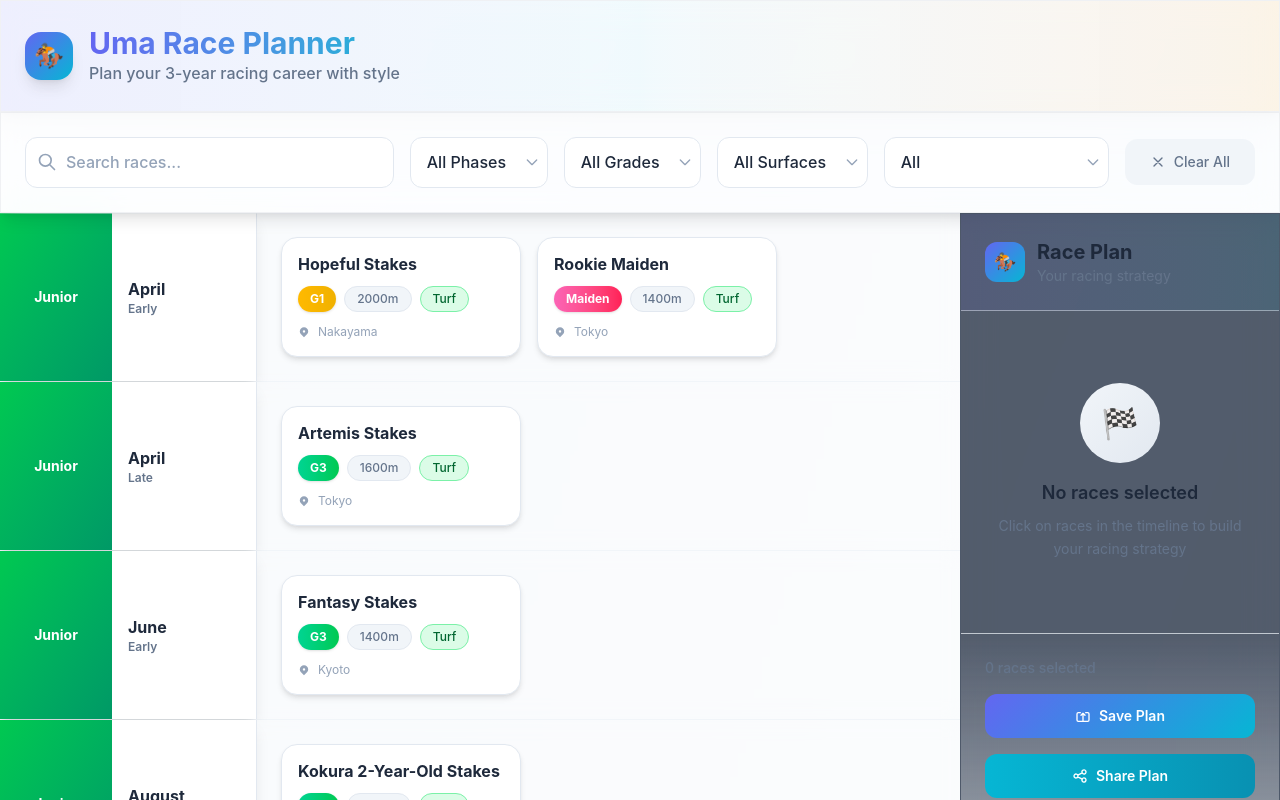
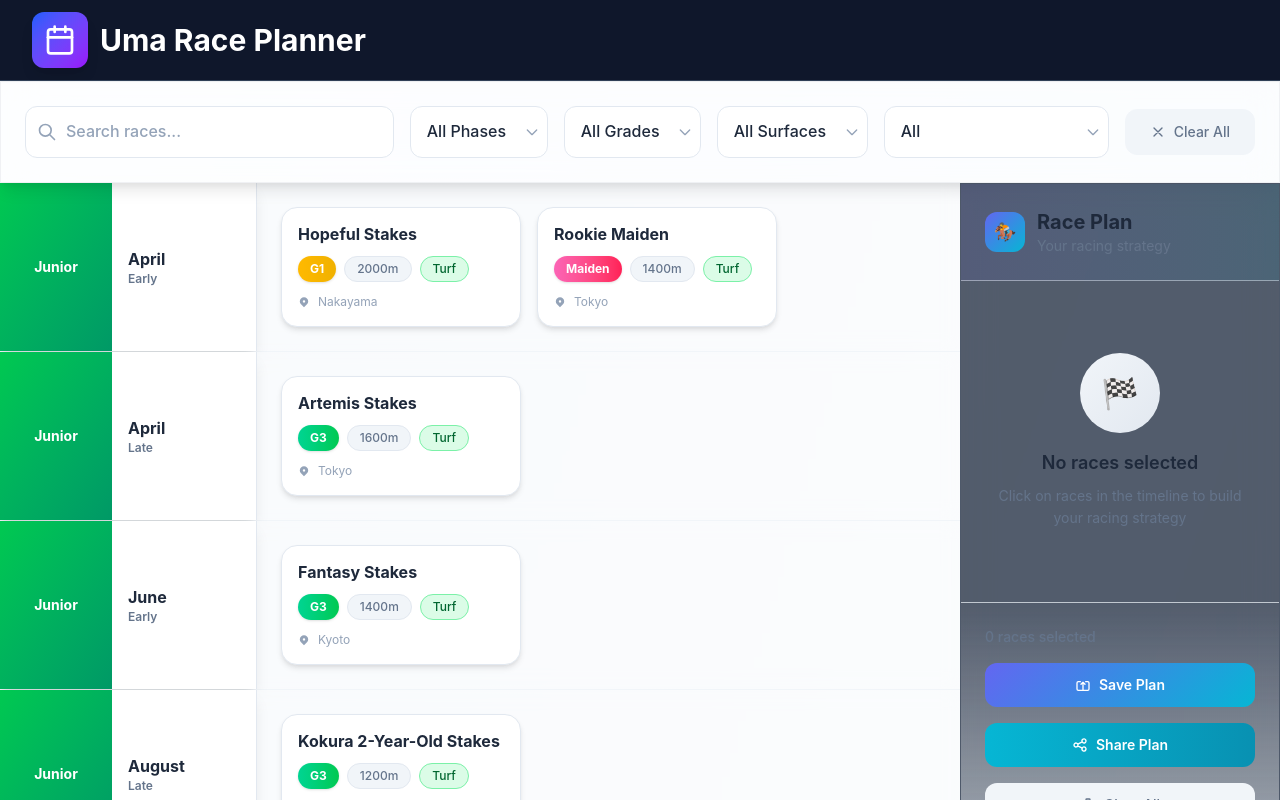
Before and after one commit to haruyuki/umadata, a Next.js app: page / in a window 1280 px wide. Shown: the top 800 px of the page. Built offline with nearby package versions, Linux system fonts and the light colour scheme.

Commit message:
:lipstick: Conform header design with other sites

```diff
--- a/app/page.tsx
+++ b/app/page.tsx
@@ -1,6 +1,8 @@
 'use client';
 
 import { useState, useEffect, useCallback } from 'react';
+import { motion } from 'framer-motion';
+import { Calendar } from 'lucide-react';
 import FilterBar from './components/FilterBar';
 import TimelineList from './components/TimelineList';
 import PlanSidebar from './components/PlanSidebar';
@@ -82,14 +84,12 @@ export default function Home() {
       const isSelected = prev.selectedRaces.some(selected => selected.id === race.id);
 
       if (isSelected) {
-        // Remove race and update sequence numbers
         const newSelected = prev.selectedRaces
           .filter(selected => selected.id !== race.id)
           .map((race, index) => ({ ...race, sequenceNumber: index + 1 }));
 
         return { ...prev, selectedRaces: newSelected };
       } else {
-        // Add race with next sequence number
         const newSelected = [...prev.selectedRaces, {
           ...race,
           sequenceNumber: prev.selectedRaces.length + 1
@@ -115,8 +115,6 @@ export default function Home() {
   };
 
   const handleSavePlan = () => {
-    // Already auto-saved to localStorage
-    // Show modern toast notification
     const toast = document.createElement('div');
     toast.className = 'fixed top-4 right-4 z-50 bg-success text-white px-6 py-3 rounded-xl shadow-lg';
     toast.textContent = '✅ Plan saved successfully!';
@@ -135,14 +133,12 @@ export default function Home() {
     const url = `${window.location.origin}${window.location.pathname}?plan=${encoded}`;
 
     navigator.clipboard.writeText(url).then(() => {
-      // Show modern toast notification
       const toast = document.createElement('div');
       toast.className = 'fixed top-4 right-4 z-50 bg-accent text-white px-6 py-3 rounded-xl shadow-lg';
       toast.textContent = '🔗 Plan URL copied to clipboard!';
       document.body.appendChild(toast);
       setTimeout(() => document.body.removeChild(toast), 3000);
     }).catch(() => {
-      // Fallback for older browsers
       const textArea = document.createElement('textarea');
       textArea.value = url;
       document.body.appendChild(textArea);
@@ -175,20 +171,16 @@ export default function Home() {
 
   return (
     <div className="min-h-screen bg-gradient-to-br from-background via-surface-secondary to-background flex flex-col" onMouseMove={handleMouseMove}>
-      {/* Modern Header */}
-      <header className="glass card-shadow-lg border-0 relative overflow-hidden">
-        <div className="absolute inset-0 bg-gradient-to-r from-primary/10 via-accent/5 to-secondary/10"></div>
-        <div className="relative max-w-7xl mx-auto px-6 py-6">
+      {/* Updated Header to match reference design */}
+      <header className="border-b border-slate-700 bg-slate-900 shadow-sm backdrop-blur-sm">
+        <div className="mx-auto max-w-7xl px-4 py-3 sm:px-6 md:py-3 lg:px-8">
           <div className="flex items-center justify-between">
-            <div className="flex items-center gap-4">
-              <div className="w-12 h-12 gradient-primary rounded-2xl flex items-center justify-center text-white text-2xl shadow-lg">
-                🏇
+            <div className="flex items-center space-x-3">
+              <div className="rounded-xl bg-gradient-to-br from-blue-600 to-purple-600 p-3 shadow-lg">
+                <Calendar className="h-8 w-8 text-white" />
               </div>
               <div>
-                <h1 className="text-3xl font-bold text-text-primary bg-gradient-to-r from-primary to-accent bg-clip-text text-transparent">
-                  Uma Race Planner
-                </h1>
-                <p className="text-text-secondary font-medium">Plan your 3-year racing career with style</p>
+                <h1 className="text-3xl font-bold text-white">Uma Race Planner</h1>
               </div>
             </div>
 
```
Also changed, not shown: package.json (+7 -6 lines), 1 other file (tests, documents, lock files or other folders).
